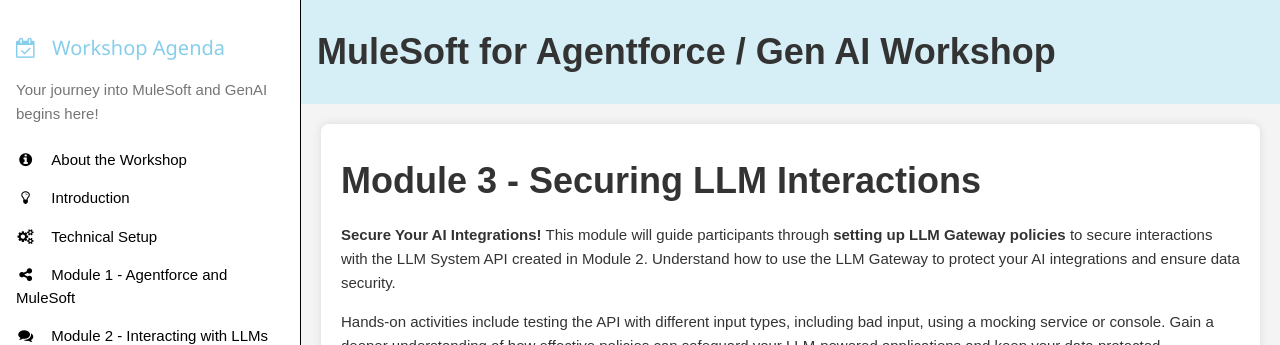
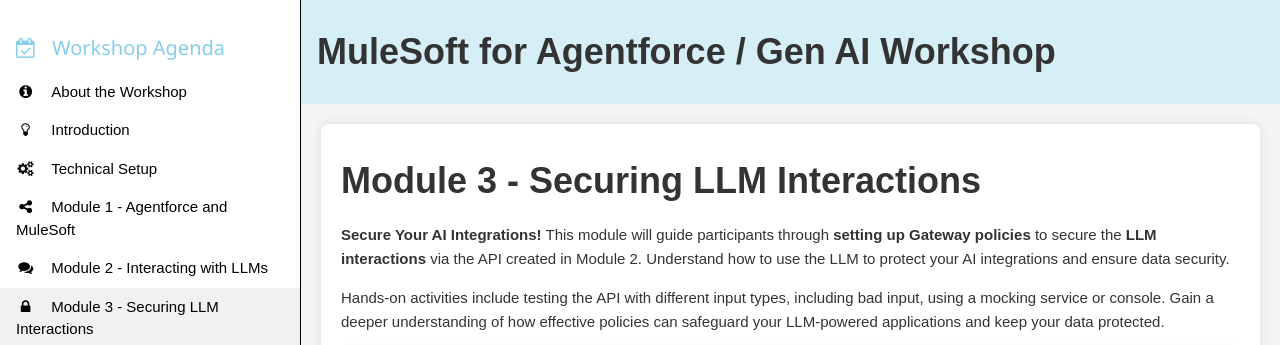
Before and after one commit to mule4genai-ws/mule4genai-ws.github.io, a plain HTML site: page website/tabs/module-3.html in a window 1280 px wide. Shown: the top 345 px of the page. Drawn offline with nearby package versions, Linux system fonts and the light colour scheme; files that its build step writes are made by us from their sources; a script that the page names is missing.

Commit message:
mod 3 update

```diff
--- a/website/tabs/module-3.html
+++ b/website/tabs/module-3.html
@@ -49,7 +49,6 @@
         <i class="fa fa-remove"></i>
       </a>
       <h4 class="w3-text-light-blue"><i class="fa fa-calendar-check-o w3-margin-right"></i>Workshop Agenda</h4>
-      <p class="w3-text-grey">Your journey into MuleSoft and GenAI begins here!</p>
     </div>
     <div class="w3-bar-block">
       <a href="https://mule4genai-ws.github.io/index.html" class="w3-bar-item w3-button w3-padding w3-hover-light-blue"><i class="fa fa-info-circle fa-fw w3-margin-right"></i>About the Workshop</a>
@@ -77,7 +76,7 @@
 
 <section>
     <h1>Module 3 - Securing LLM Interactions</h1>
-    <p><strong>Secure Your AI Integrations!</strong> This module will guide participants through <strong>setting up LLM Gateway policies</strong> to secure interactions with the LLM System API created in Module 2. Understand how to use the LLM Gateway to protect your AI integrations and ensure data security.</p>
+    <p><strong>Secure Your AI Integrations!</strong> This module will guide participants through <strong>setting up Gateway policies</strong> to secure the <b>LLM interactions </b> via the API created in Module 2. Understand how to use the LLM to protect your AI integrations and ensure data security.</p>
     <p>Hands-on activities include testing the API with different input types, including bad input, using a mocking service or console. Gain a deeper understanding of how effective policies can safeguard your LLM-powered applications and keep your data protected.</p>
     <div class="w3-card w3-container w3-center w3-mobile w3-padding w3-animate-opacity" style="background-color: #f0f8ff;">
         <img class="w3-image" src="../img/placeholder-image.png" alt="Securing LLM Interactions">
```
